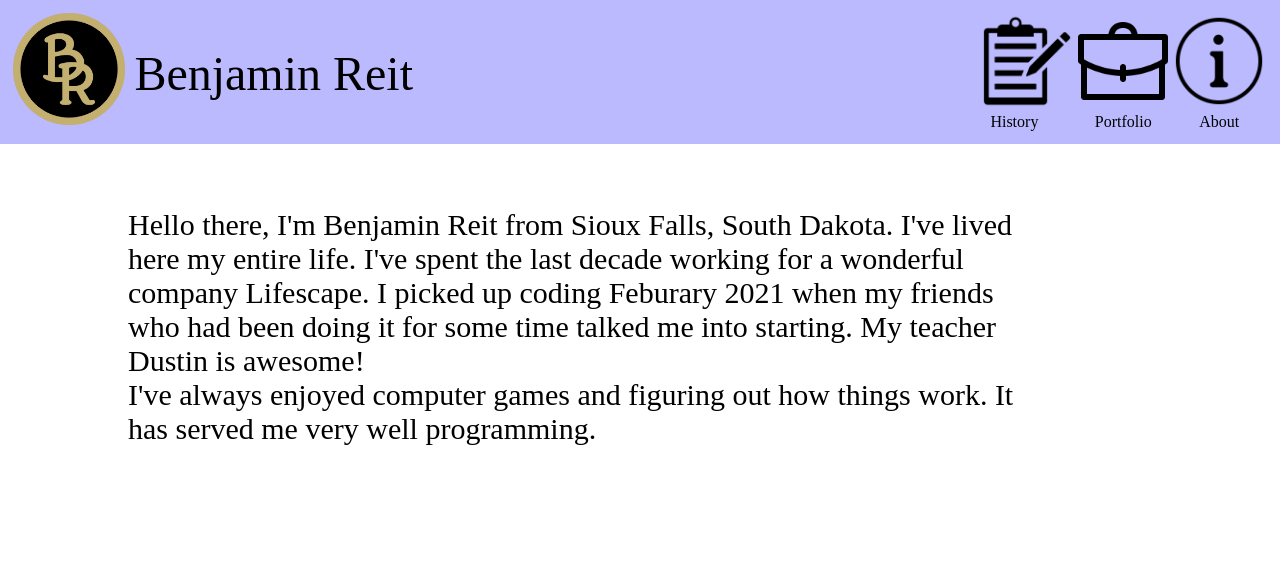
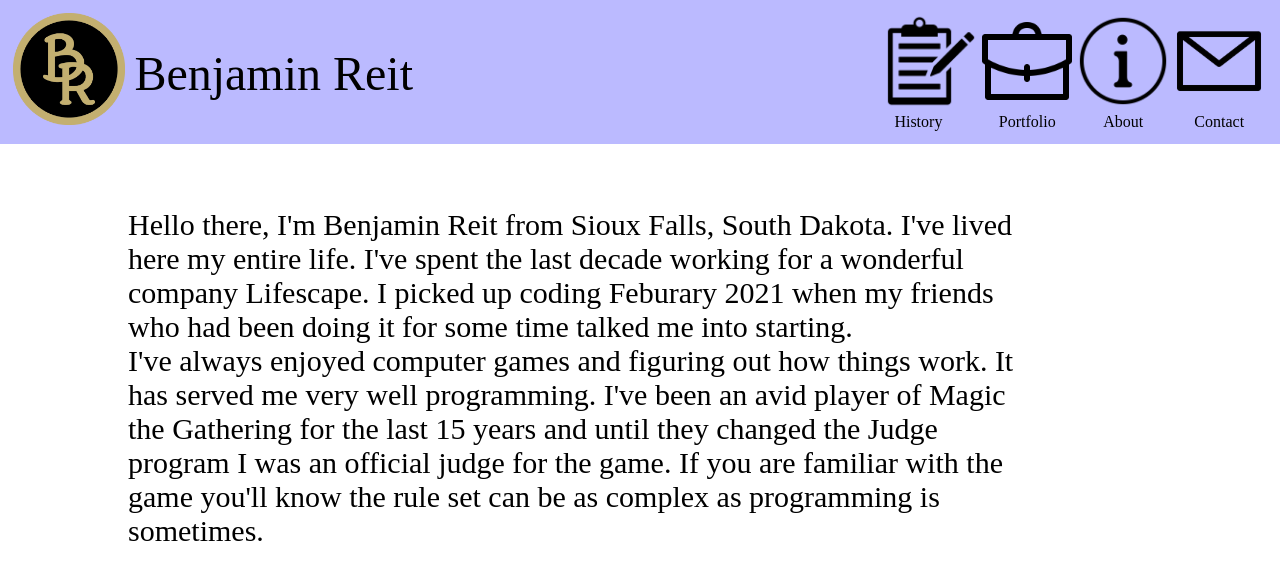
Before and after one commit to Val-code-1/Resume, a React (Vite) app: page /About in a window 1280 px wide. Shown: the top 580 px of the page. Built offline with nearby package versions, Linux system fonts and the light colour scheme.

Commit message:
Added contact page and icon. Everything went well

```diff
--- a/src/App.css
+++ b/src/App.css
@@ -60,6 +60,14 @@
   width: 6em;
 }
 #aboutText {
+  margin: 0;
+  text-align: center;
+  font-family: fangsong;
+}
+#contactIcon {
+  width: 6em;
+}
+#contactText {
   margin: 0;
   text-align: center;
   font-family: fangsong;
--- a/src/App.js
+++ b/src/App.js
@@ -9,11 +9,13 @@ import "./App.css";
 import Homepage from "./screens/Homepage/Homepage";
 import History from "./screens/History/History.js";
 import Portfolio from "./screens/Portfolio/Portfolio";
-import About from "./screens/About/About";
+import About from "./screens/About/About.js";
+import Contact from "./screens/Contact/Contact.js";
 import brIcon from "./assets/brIcon.png";
 import historyIcon from "./assets/history.png";
 import portIcon from "./assets/portfolio.png";
 import aboutIcon from "./assets/about.png";
+import contactIcon from "./assets/contact.png";
 
 const App = () => {
   return (
@@ -45,6 +47,12 @@ const App = () => {
               </Link>
               <p id="aboutText">About</p>
             </div>
+            <div>
+              <Link to="/Contact">
+                <img src={contactIcon} id="contactIcon" />
+              </Link>
+              <p id="contactText">Contact</p>
+            </div>
           </div>
         </nav>
         <Switch>
@@ -57,6 +65,9 @@ const App = () => {
           <Route path="/About">
             <About />
           </Route>
+          <Route path="/Contact">
+            <Contact />
+          </Route>
           <Route path="/">
             <Homepage />
           </Route>
--- a/src/screens/About/About.js
+++ b/src/screens/About/About.js
@@ -11,12 +11,16 @@ const About = () => {
         spent the last decade working for a wonderful
         company Lifescape. I picked up coding Feburary 2021
         when my friends who had been doing it for some time
-        talked me into starting. My teacher Dustin is
-        awesome!
+        talked me into starting.
         <br />
         I've always enjoyed computer games and figuring out
         how things work. It has served me very well
-        programming.
+        programming. I've been an avid player of Magic the
+        Gathering for the last 15 years and until they
+        changed the Judge program I was an official judge
+        for the game. If you are familiar with the game
+        you'll know the rule set can be as complex as
+        programming is sometimes.
       </p>
     </div>
   );
--- /dev/null
+++ b/src/screens/Contact/Contact.js
@@ -0,0 +1,8 @@
+import React from "react";
+import "./Contact.css";
+// rafce
+const Contact = () => {
+  return <div>This is where you'll e-mail me</div>;
+};
+
+export default Contact;
```
Also changed, not shown: src/assets/contact.png (added), src/screens/Contact/Contact.css (added).
